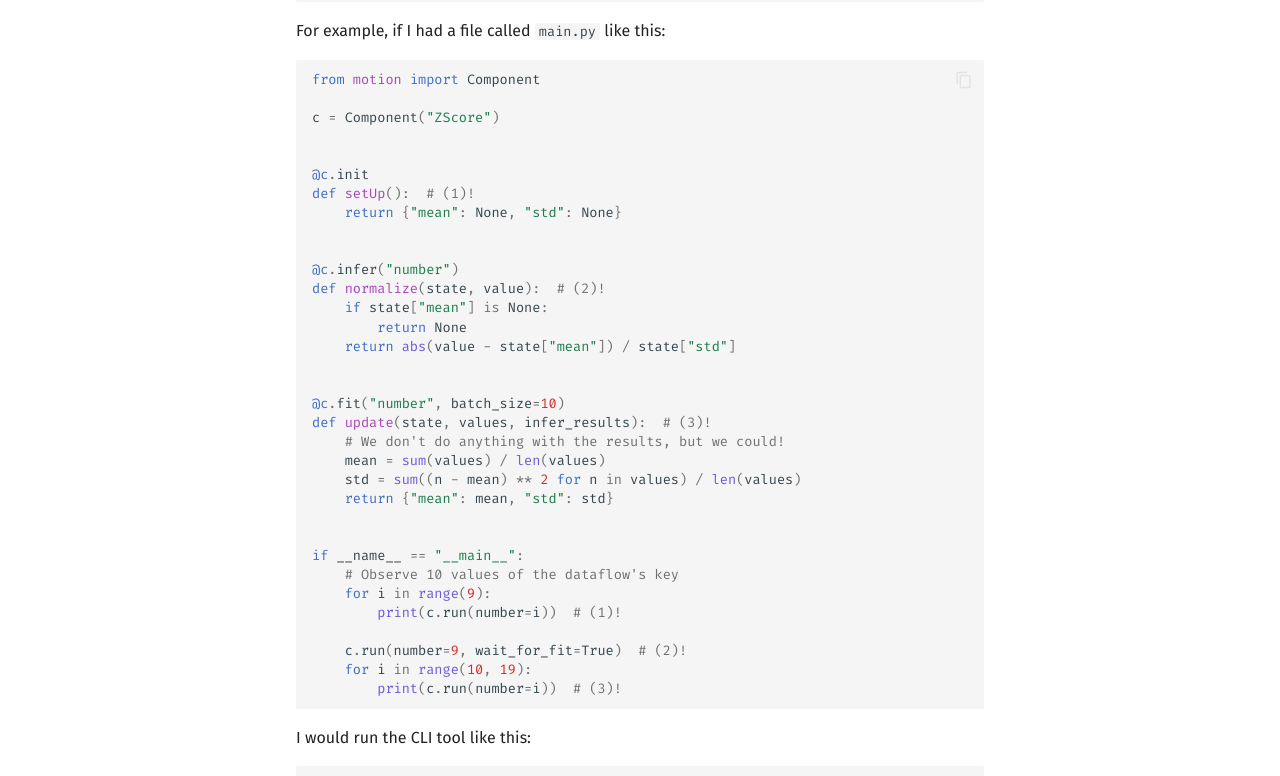
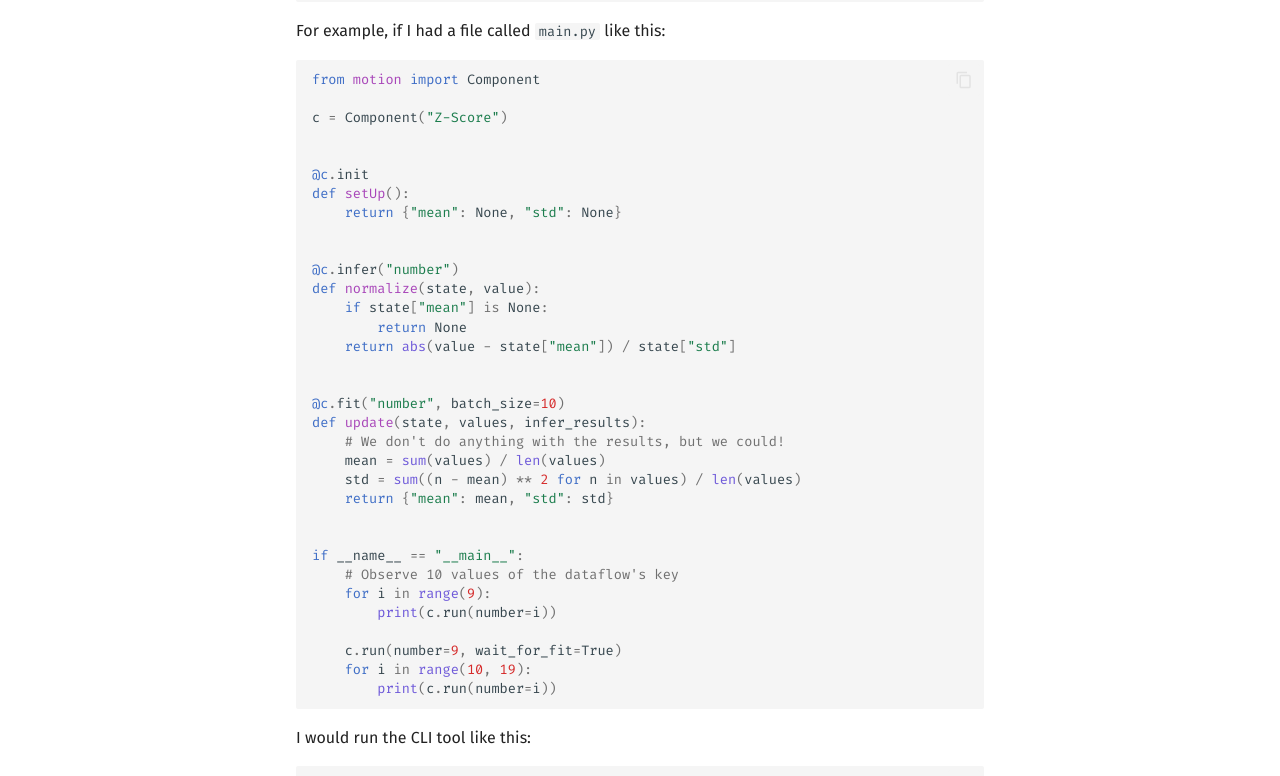
Before and after one commit to dm4ml/motion, an MkDocs documentation site: the page built from docs/api/vis.md, in a window 1280 px wide and 1400 px high. Shown: the part 475-1251 px from the top of the window. Built offline with MkDocs 1.6.1 and Material for MkDocs 9.7.7, drawn with Linux system fonts in a browser that asks for light colours; comment, search, counter and statistics services are not loaded; the version menu is left out.

Commit message:
Fix bug in cli

````diff
--- a/docs/api/vis.md
+++ b/docs/api/vis.md
@@ -15,23 +15,23 @@ For example, if I had a file called `main.py` like this:
 ```python
 from motion import Component
 
-c = Component("ZScore")
+c = Component("Z-Score")
 
 
 @c.init
-def setUp():  # (1)!
+def setUp():
     return {"mean": None, "std": None}
 
 
 @c.infer("number")
-def normalize(state, value):  # (2)!
+def normalize(state, value):
     if state["mean"] is None:
         return None
     return abs(value - state["mean"]) / state["std"]
 
 
 @c.fit("number", batch_size=10)
-def update(state, values, infer_results):  # (3)!
+def update(state, values, infer_results):
     # We don't do anything with the results, but we could!
     mean = sum(values) / len(values)
     std = sum((n - mean) ** 2 for n in values) / len(values)
@@ -41,11 +41,11 @@ def update(state, values, infer_results):  # (3)!
 if __name__ == "__main__":
     # Observe 10 values of the dataflow's key
     for i in range(9):
-        print(c.run(number=i))  # (1)!
+        print(c.run(number=i))
 
-    c.run(number=9, wait_for_fit=True)  # (2)!
+    c.run(number=9, wait_for_fit=True)
     for i in range(10, 19):
-        print(c.run(number=i))  # (3)!
+        print(c.run(number=i))
 ```
 
 I would run the CLI tool like this:
````
Also changed, not shown: 1 other file.
